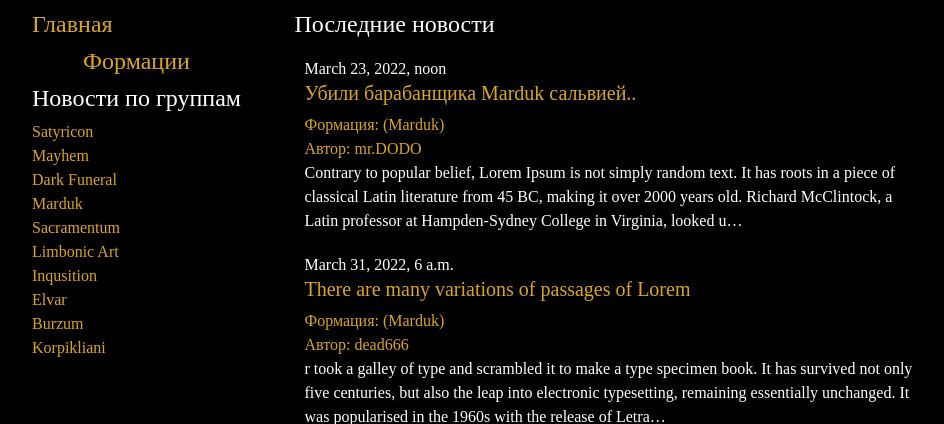
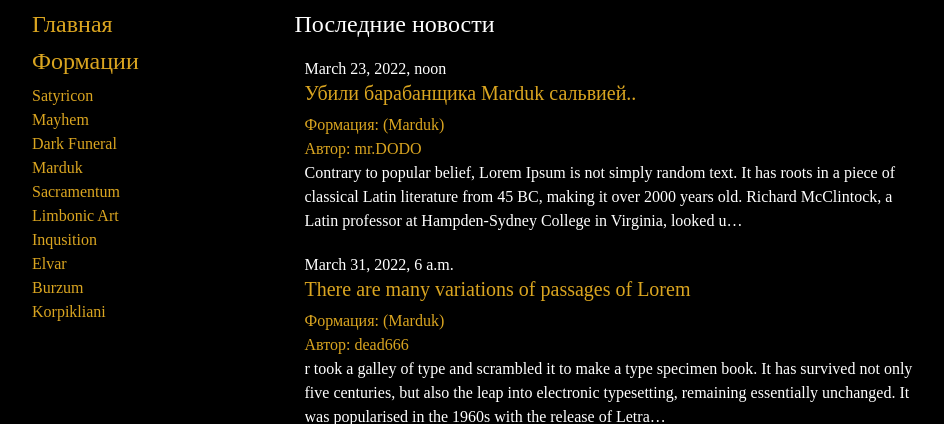
Before and after one commit to Vlad-expert/learn, a Django app: page /dark/ in a window 1280 px wide. Shown: the part 40-464 px from the top of the page, without its empty margins (50-994 px from the left). Run offline with Django 4.2, Linux system fonts and the light colour scheme; data comes from the database, SQL or seed files in the repository.

Commit message:
Update base.html

```diff
--- a/dark/templates/dark/base.html
+++ b/dark/templates/dark/base.html
@@ -64,7 +64,6 @@
                 <div calss="borderwindow" style="position: fixed; ">
                 <h4 class="r"><a href="/dark">Главная</a></h4>
                 <h4 class="text-center"><a href="{% url 'list' %}">Формации</a></h4>
-                <h4>Новости по группам</h4>
                 <div class="stream-posts ">
 
                     <ul class="list-inline">
```
